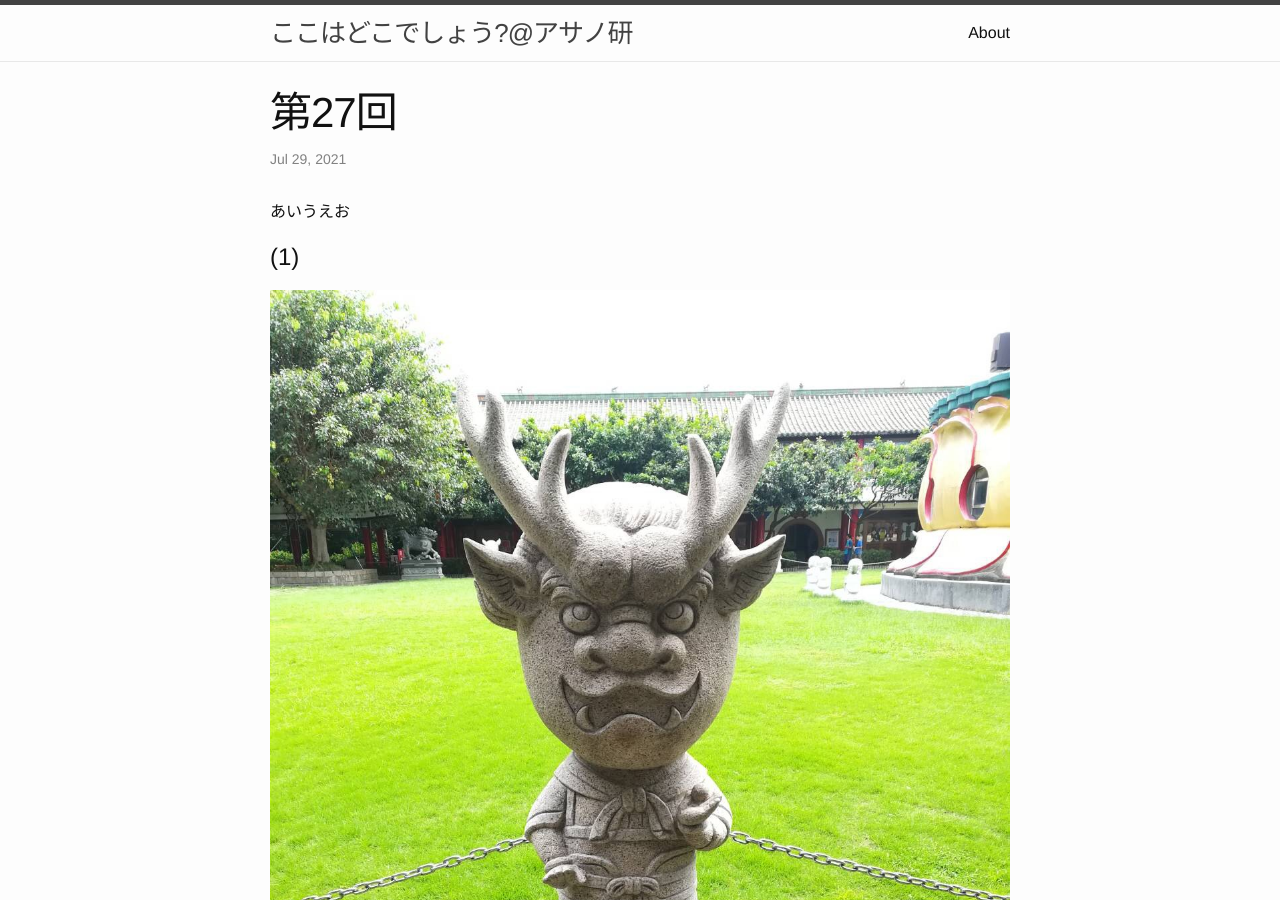
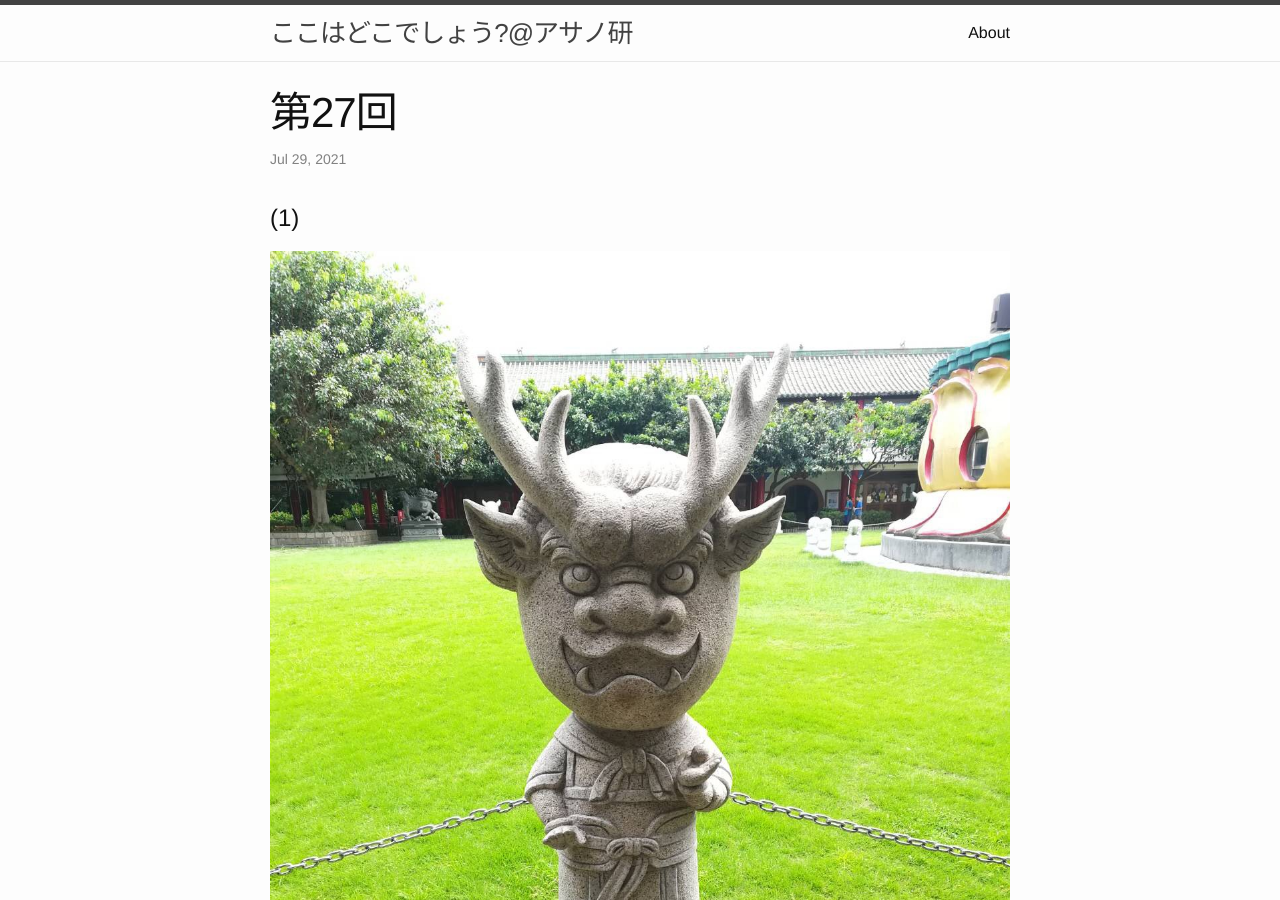
Before and after one commit to asano-lab/kokodoko, a Jekyll site: the page built from _posts/2021-07-29-q27.md, in a window 1280 px wide and 900 px high. Built offline with Jekyll 4.4.1, drawn with Linux system fonts in a browser that asks for light colours.

Commit message:
文字を削除

```diff
--- a/_posts/2021-07-29-q27.md
+++ b/_posts/2021-07-29-q27.md
@@ -5,7 +5,6 @@ date:   2021-07-29 17:40:00 +0900
 categories: question
 ---
 
-あいうえお
 
 # (1)
 ![第27回　写真 (1)](/kokodoko/images/q27_1.jpg "(1)")
```
